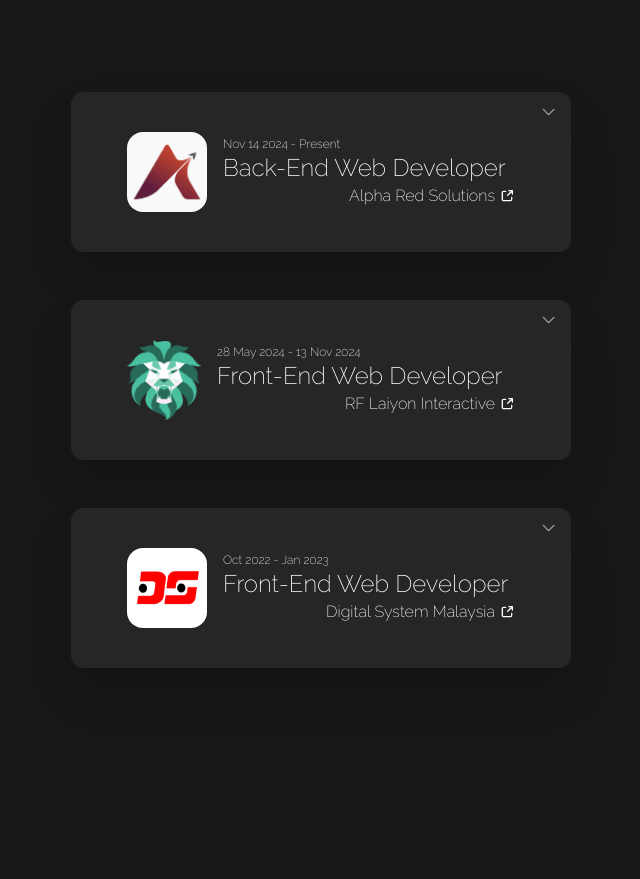
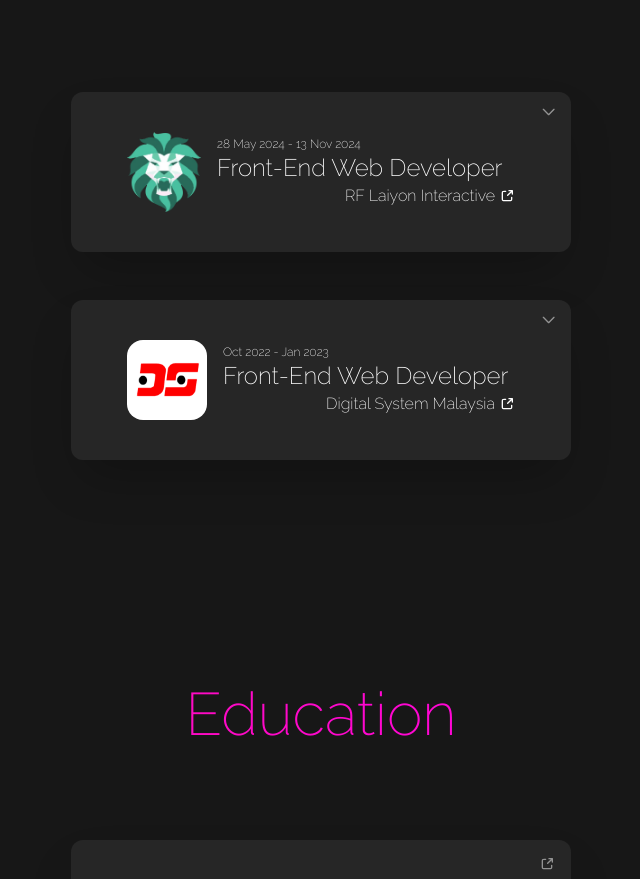
Before and after one commit to SyafiqAi/syafiq-portfolio-v2, a Vue app: page / in a window 1280 px wide. Shown: the part 1660-2539 px from the top of the page, without its empty margins (319-959 px from the left). Built offline with nearby package versions, Linux system fonts and the light colour scheme.

Commit message:
feat: remove alphared experience

```diff
--- a/src/components/TheExperience/TheExperience.vue
+++ b/src/components/TheExperience/TheExperience.vue
@@ -57,7 +57,7 @@ const alphaRedExperience: Experience = {
     companyWebsiteUrl: "https://www.alphareds.com/",
 };
 
-const experiences = [alphaRedExperience, rfLaiyonExperience, dsmExperience];
+const experiences = [rfLaiyonExperience, dsmExperience];
 </script>
 
 <template>
```
